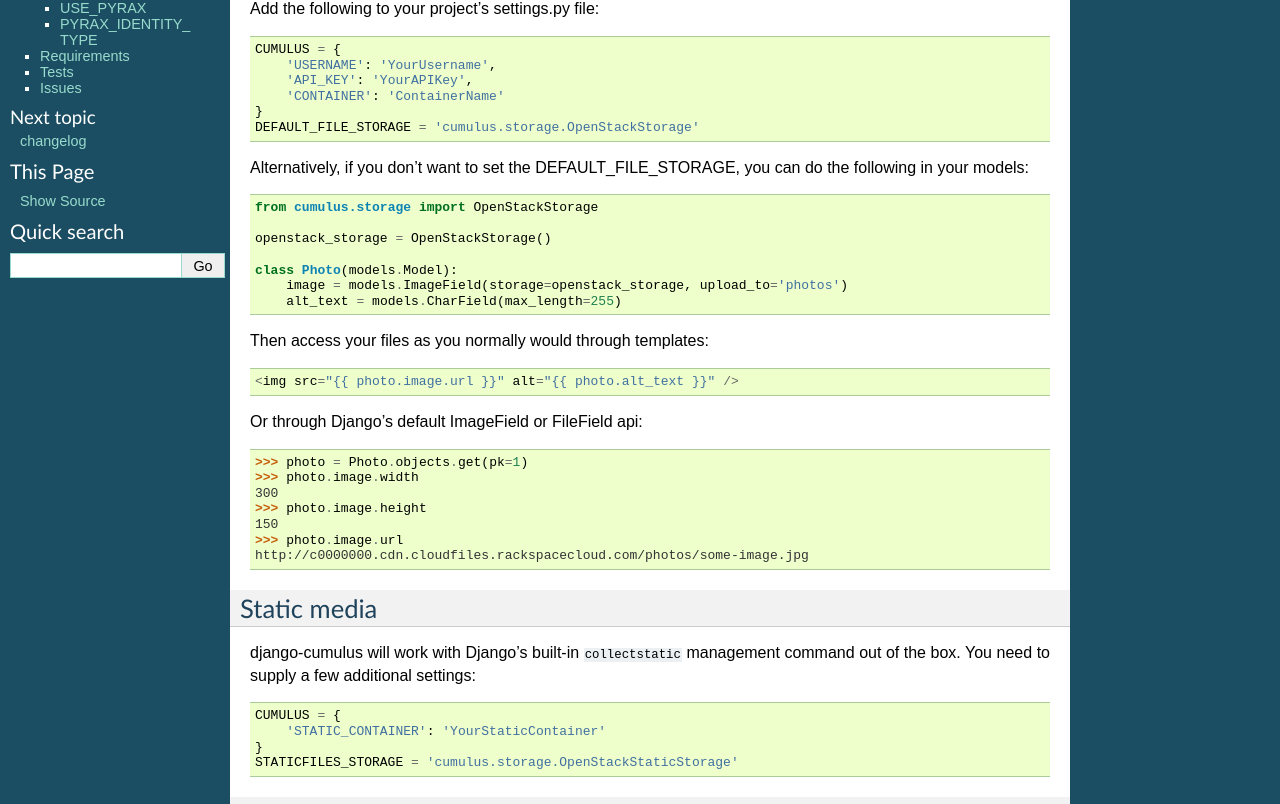
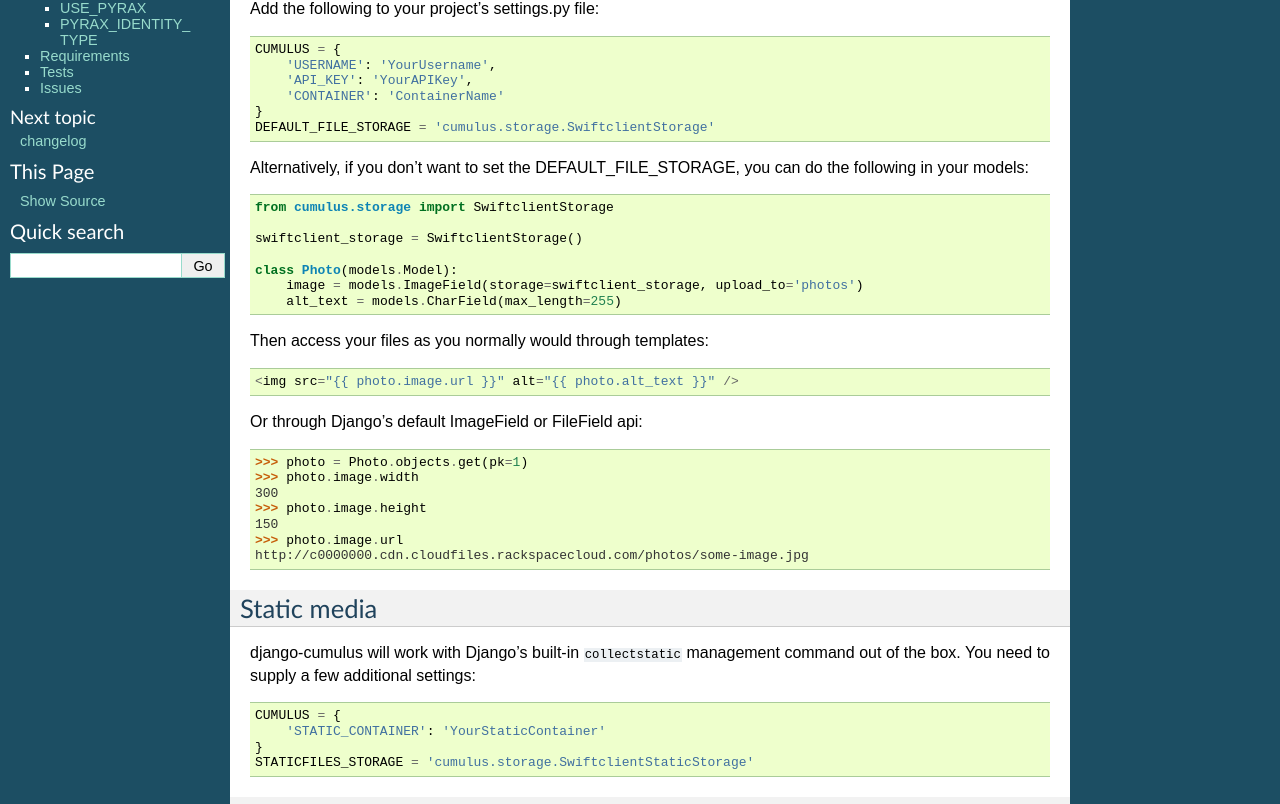
Before and after one commit to django-cumulus/django-cumulus, a Sphinx documentation site: the page built from docs/index.rst, in a window 1280 px wide and 1400 px high. Shown: the part 570-1374 px from the top of the window. Built offline with Sphinx 7.4.7, drawn with Linux system fonts in a browser that asks for light colours.

Commit message:
Replaces docs references to OpenStack prefaced storage classes

```diff
--- a/docs/index.rst
+++ b/docs/index.rst
@@ -42,17 +42,17 @@
         'API_KEY': 'YourAPIKey',
         'CONTAINER': 'ContainerName'
     }
-    DEFAULT_FILE_STORAGE = 'cumulus.storage.OpenStackStorage'
+    DEFAULT_FILE_STORAGE = 'cumulus.storage.SwiftclientStorage'
 
 Alternatively, if you don't want to set the DEFAULT_FILE_STORAGE, you
 can do the following in your models::
 
-    from cumulus.storage import OpenStackStorage
+    from cumulus.storage import SwiftclientStorage
 
-    openstack_storage = OpenStackStorage()
+    swiftclient_storage = SwiftclientStorage()
 
     class Photo(models.Model):
-        image = models.ImageField(storage=openstack_storage, upload_to='photos')
+        image = models.ImageField(storage=swiftclient_storage, upload_to='photos')
         alt_text = models.CharField(max_length=255)
 
 Then access your files as you normally would through templates::
@@ -79,7 +79,7 @@
     CUMULUS = {
         'STATIC_CONTAINER': 'YourStaticContainer'
     }
-    STATICFILES_STORAGE = 'cumulus.storage.OpenStackStaticStorage'
+    STATICFILES_STORAGE = 'cumulus.storage.SwiftclientStaticStorage'
 
 Context Processor
 *****************
```
